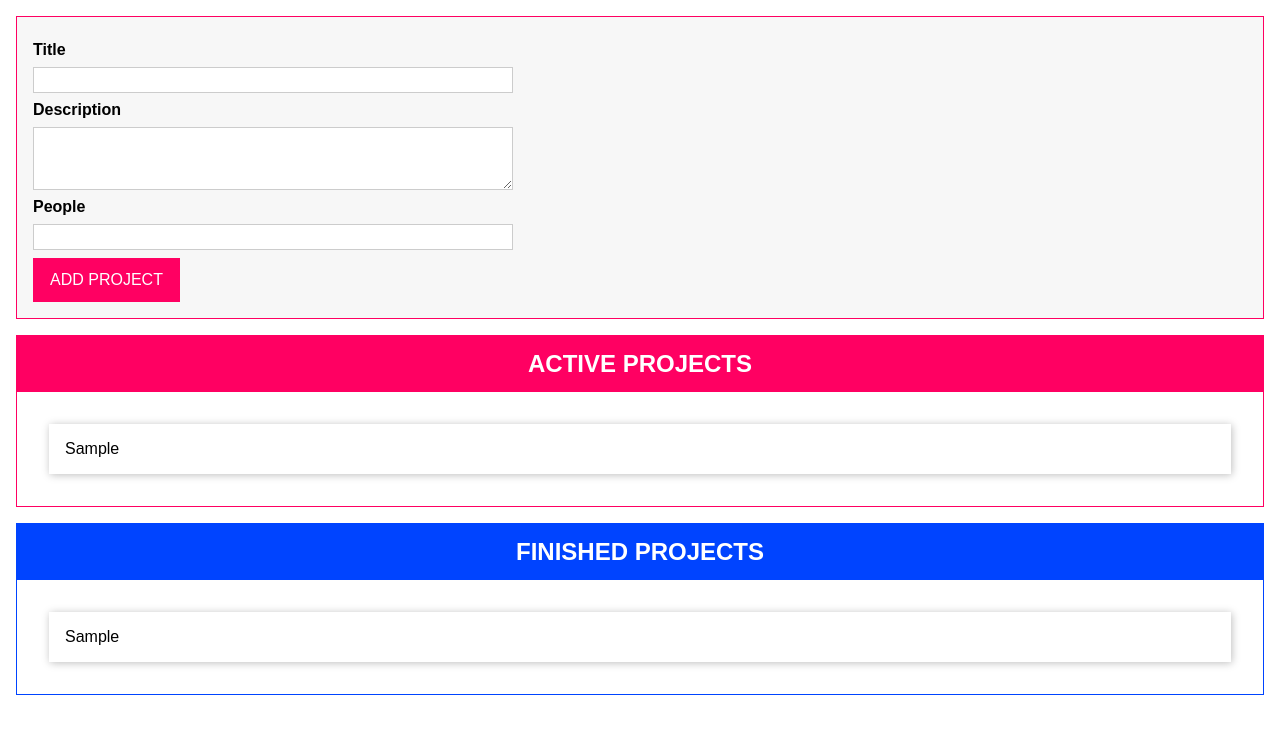
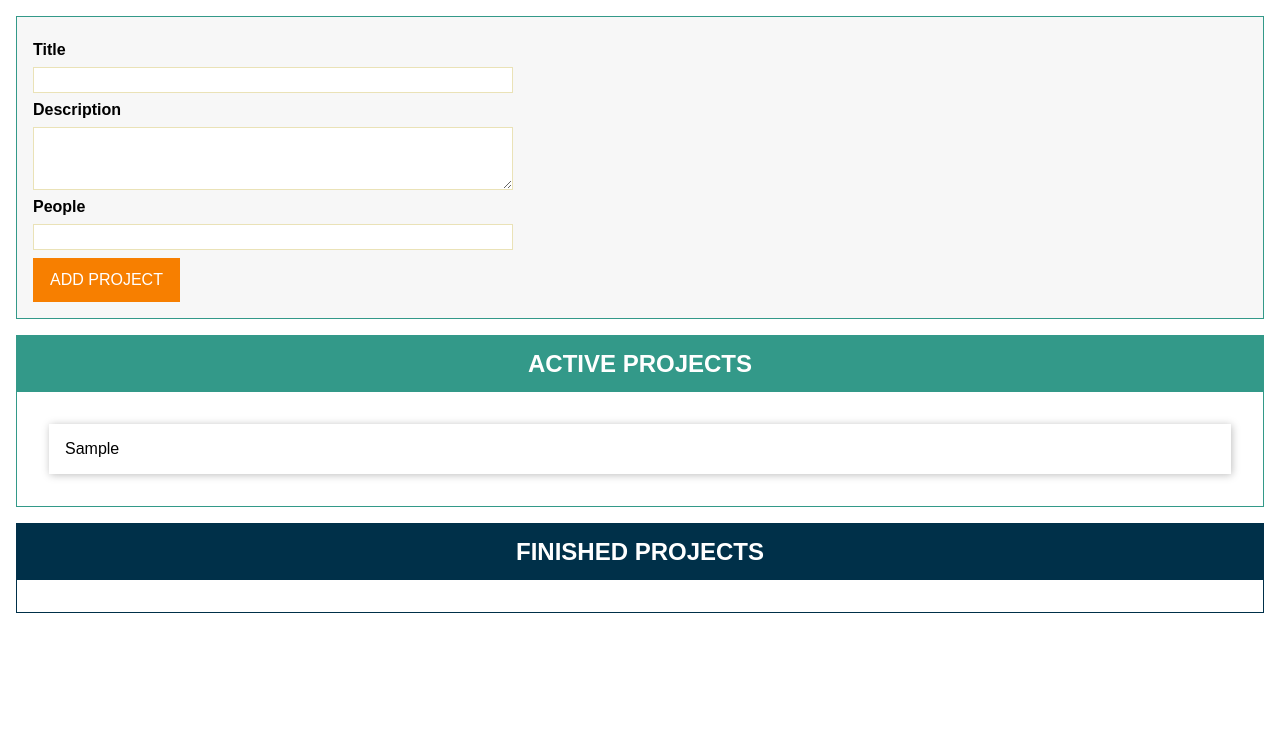
Before and after one commit to kim-mccallum/prj-drag-drop-TS-tutorial, a website with bundled scripts: page index.html in a window 1280 px wide. Both pictures are taken after typing "Sample", "Sample", "5" into the empty fields and a click on the button "ADD PROJECT". Built offline with nearby package versions, Linux system fonts and the light colour scheme.

Commit message:
added filtering with status enums

```diff
--- a/app.css
+++ b/app.css
@@ -27,19 +27,19 @@ textarea {
   padding: 0.2rem 0.4rem;
   width: 100%;
   max-width: 30rem;
-  border: 1px solid #ccc;
+  border: 1px solid #eae2b7;
 }
 
 input:focus,
 textarea:focus {
   outline: none;
-  background: #fff5f9;
+  background: #eae2b7;
 }
 
 button {
   font: inherit;
-  background: #ff0062;
-  border: 1px solid #ff0062;
+  background: #f77f00;
+  border: 1px solid #f77f00;
   cursor: pointer;
   color: white;
   padding: 0.75rem 1rem;
@@ -51,17 +51,17 @@ button:focus {
 
 button:hover,
 button:active {
-  background: #a80041;
-  border-color: #a80041;
+  background: #fcbf49;
+  border-color: #fcbf49;
 }
 
 .projects {
   margin: 1rem;
-  border: 1px solid #ff0062;
+  border: 1px solid #339989;
 }
 
 .projects header {
-  background: #ff0062;
+  background: #339989;
   height: 3.5rem;
   display: flex;
   justify-content: center;
@@ -69,11 +69,11 @@ button:active {
 }
 
 #finished-projects {
-  border-color: #0044ff;
+  border-color: #003049;
 }
 
 #finished-projects header {
-  background: #0044ff;
+  background: #003049;
 }
 
 .projects h2 {
@@ -94,12 +94,12 @@ button:active {
 }
 
 .projects li h2 {
-  color: #ff0062;
+  color: #339989;
   margin: 0.5rem 0;
 }
 
 #finished-projects li h2 {
-  color: #0044ff;
+  color: #003049;
 }
 
 .projects li h3 {
@@ -122,6 +122,6 @@ button:active {
 #user-input {
   margin: 1rem;
   padding: 1rem;
-  border: 1px solid #ff0062;
+  border: 1px solid #339989;
   background: #f7f7f7;
 }
--- a/src/app.ts
+++ b/src/app.ts
@@ -133,7 +133,13 @@ class ProjectList {
     this.element.id = `${this.type}-projects`;
 
     projectState.addListener((projects: Project[]) => {
-      this.assignedProjects = projects;
+      const relevantProjects = projects.filter((prj) => {
+        if (this.type === "active") {
+          return prj.status === ProjectStatus.Active;
+        }
+        return prj.status === ProjectStatus.Finished;
+      });
+      this.assignedProjects = relevantProjects;
       this.renderProjects();
     });
     this.attach();
@@ -144,6 +150,8 @@ class ProjectList {
     const listEl = document.getElementById(
       `${this.type}-projects-list`
     )! as HTMLUListElement;
+    //empty the list out to prevent duplicates - simple
+    listEl.innerHTML = "";
     for (const prjItem of this.assignedProjects) {
       const listItem = document.createElement("li");
       listItem.textContent = prjItem.title;
```
